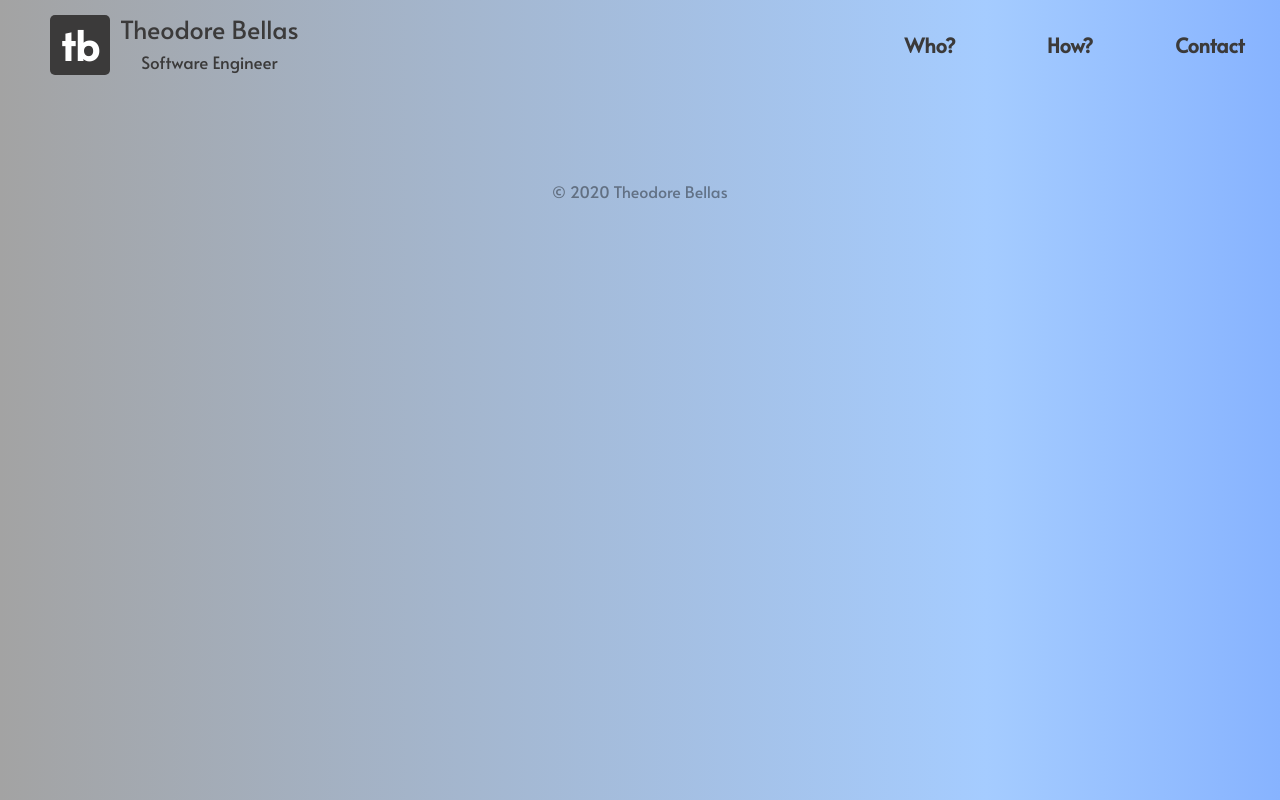
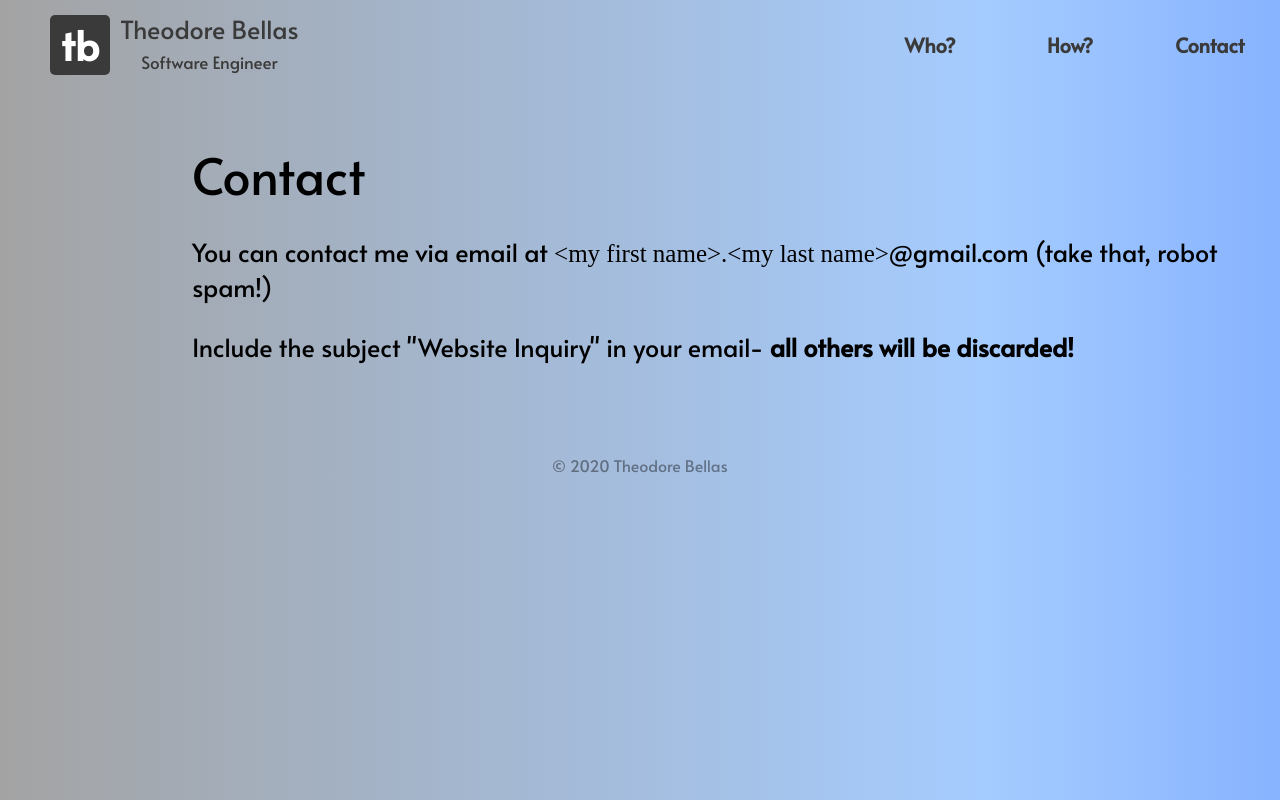
Before and after one commit to tabcodes/theodorebellasdotcom, a React (Create React App) app: page /contact in a window 1280 px wide. Built offline with nearby package versions, Linux system fonts and the light colour scheme; a web font is replaced by a local one.

Commit message:
Contact page V1 finished

```diff
--- a/src/App.js
+++ b/src/App.js
@@ -6,6 +6,7 @@ import HomePage from "./pages/homepage/homepage.component";
 import WhoPage from "./pages/whopage/whopage.component";
 import HowPage from "./pages/howpage/howpage.component";
 import Footer from "./components/footer/footer.component";
+import ContactPage from "./pages/contactpage/contactpage.component";
 
 function App() {
   return (
@@ -16,6 +17,7 @@ function App() {
         <Route exact path="/" component={HomePage} />
         <Route exact path="/who" component={WhoPage} />
         <Route exact path="/how" component={HowPage} />
+        <Route exact path="/contact" component={ContactPage} />
 
       </Switch>
       <Footer />
--- /dev/null
+++ b/src/pages/contactpage/contactpage.component.jsx
@@ -0,0 +1,19 @@
+import React from "react";
+
+import { Greeting } from "../homepage/homepage.styles";
+
+const ContactPage = () => {
+  return (
+    <div>
+      <Greeting className="contact" />
+
+      <p style={{ marginLeft: "15%", fontSize: "25px" }}>
+        You can contact me via email at{" "}
+        <span class="mono">&lt;my first name&gt;.&lt;my last name&gt;</span>@gmail.com (take that, robot spam!)
+      </p>
+      <p style={{ marginLeft: "15%", fontSize: "25px" }}>Include the subject "Website Inquiry" in your email- <b>all others will be discarded!</b></p>
+    </div>
+  );
+};
+
+export default ContactPage;
--- a/src/pages/homepage/homepage.styles.jsx
+++ b/src/pages/homepage/homepage.styles.jsx
@@ -15,4 +15,8 @@ export const Greeting = styled.p`
   &.how::before {
     content: "How?"
   }
+
+  &.contact::before {
+    content: "Contact"
+  }
 `;
```
